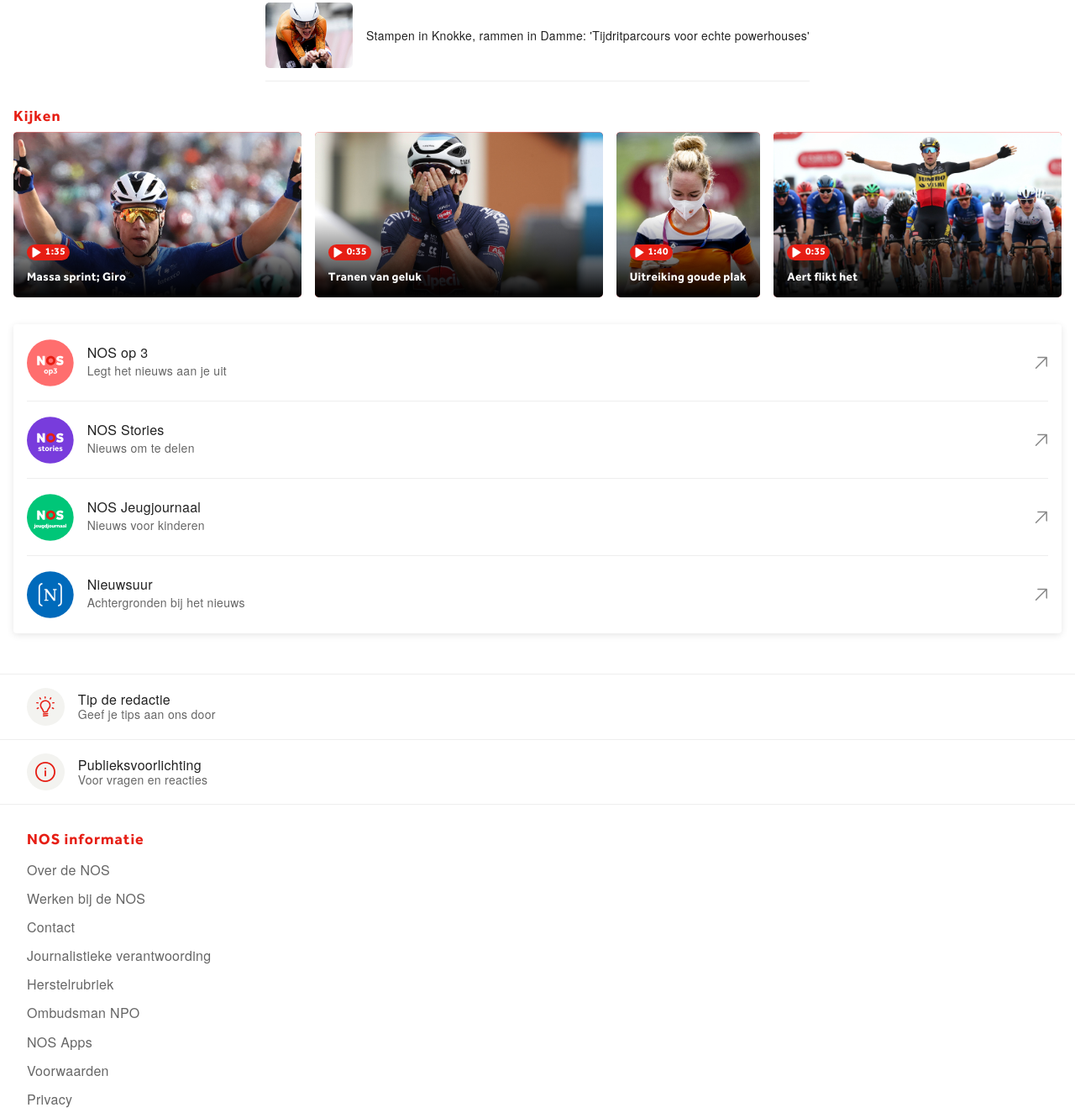
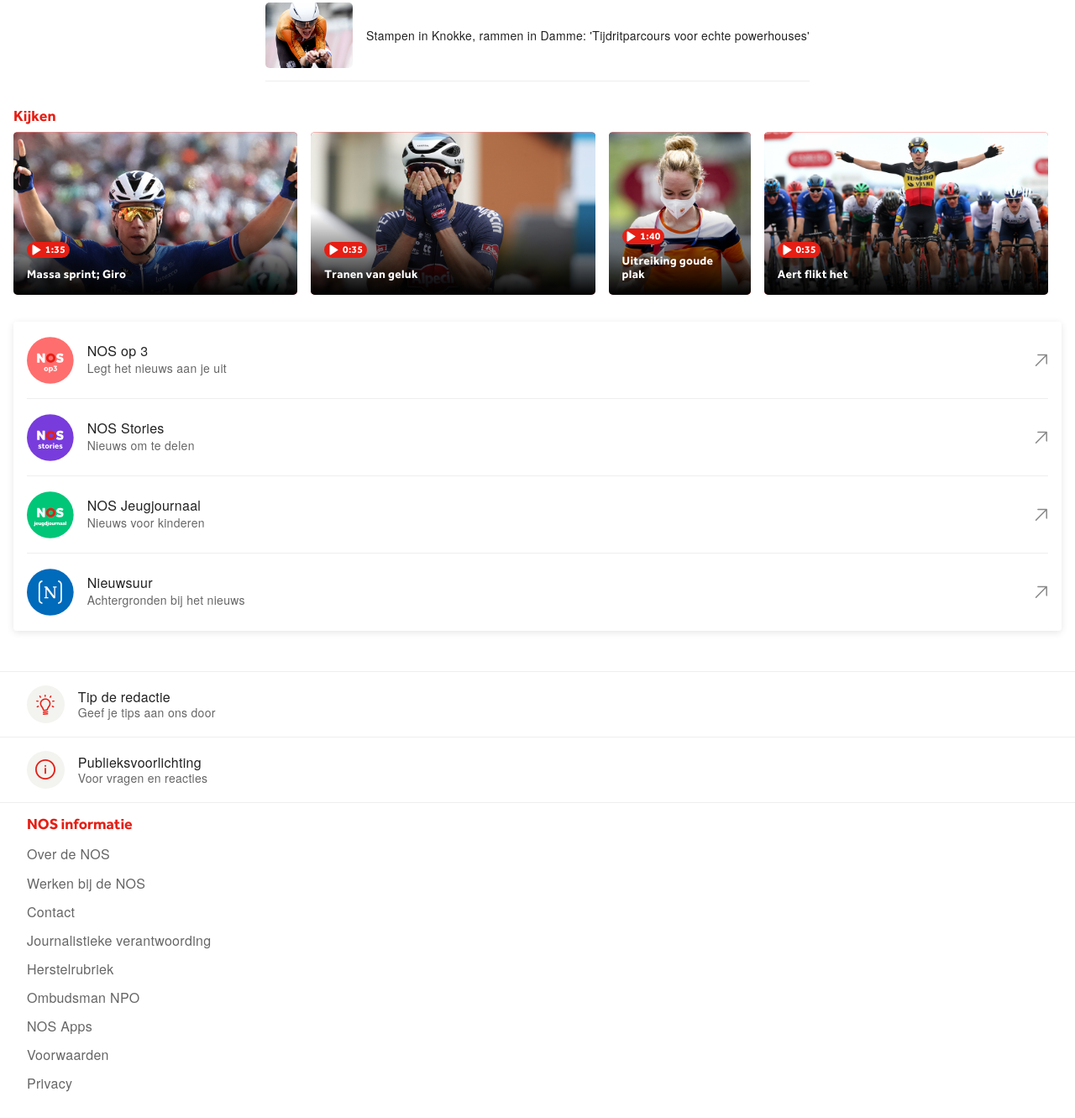
Before and after one commit to SvH-Shane/hva-frontend-dev-blok-1, a plain HTML site: page index.html in a window 1280 px wide. Shown: the part 1689-3020 px from the top of the page at 84% size. Drawn offline with Linux system fonts and the light colour scheme; a web font is replaced by a local one.

Commit message:
Update style

```diff
--- a/styles/font-style.css
+++ b/styles/font-style.css
@@ -138,5 +138,5 @@ h2 {
     font-family: 'Effra', 'Helvetica Neue';
     font-size: 18px;
     font-weight: 500;
-    letter-spacing: 1px;
+    letter-spacing: normal;
 }
--- a/styles/style.css
+++ b/styles/style.css
@@ -208,7 +208,7 @@ header figcaption:first-of-type {
 .story-slider__wrapper {
     display: flex;
     flex-direction: row;
-    padding-right: 1rem;
+    padding-right: 2rem;
     padding-bottom: 1rem;
     overflow: scroll;
     clip-path: inset(0 0 10px 0);
@@ -329,7 +329,7 @@ footer {
 }
 
 .footer__main {
-    padding: 1rem 2rem;
+    padding: 0 2rem 1rem 2rem;
 }
 
 .footer__cta {
```
